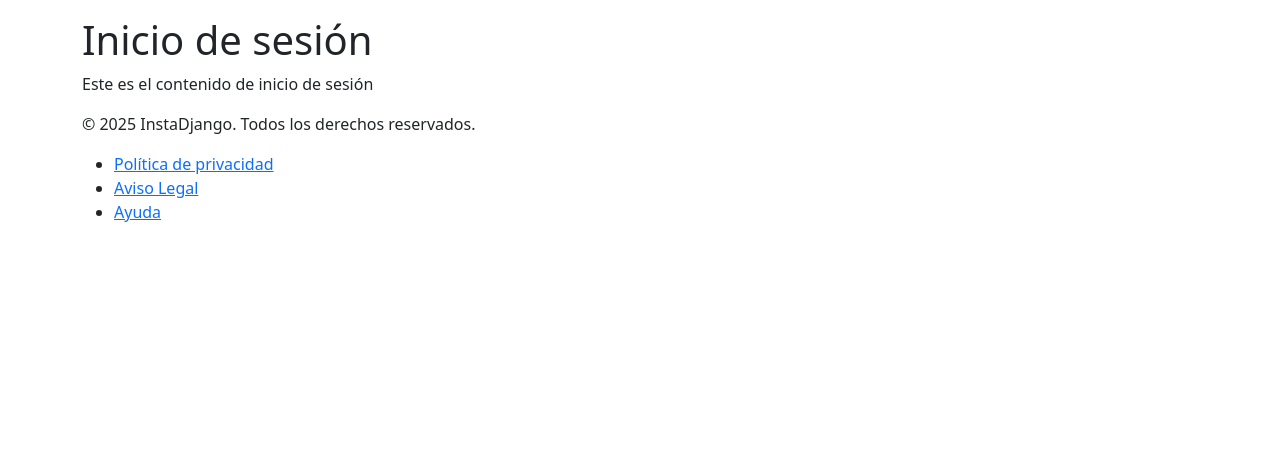
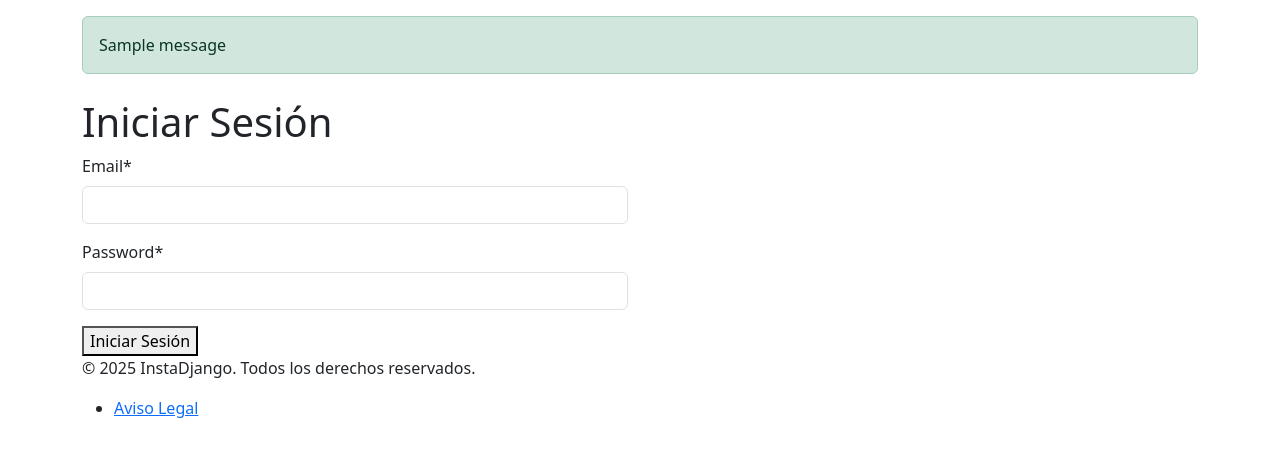
Before and after one commit to AlbertoSanzAlonso/Instagram, a Django app: page /login/ in a window 1280 px wide. Shown: the part 152-609 px from the top of the page. Run offline with Django 5.2, Linux system fonts and the light colour scheme; tables that the repository leaves empty hold one stand-in row (values such as "Sample post"); one stand-in notice (Sample message) is shown; some libraries are stand-ins or nearby versions.

Commit message:
Formulario de registro, login y logout creados

```diff
--- a/instagram/forms.py
+++ b/instagram/forms.py
@@ -1,7 +1,8 @@
-from django.forms import ModelForm
+from django import forms
 from django.contrib.auth.models import User
 
-class RegistrationForm(ModelForm):
+class RegistrationForm(forms.ModelForm):
+    password = forms.CharField(widget=forms.PasswordInput())
     class Meta:
         model = User
         fields = [
@@ -9,4 +10,18 @@ class RegistrationForm(ModelForm):
             'username',
             'email',
             'password'
-            ]
+        ]
+
+    def save(self):
+        user = super().save(commit=True)
+        user.set_password(self.cleaned_data["password"])
+        user.save()
+
+        return user
+
+class LoginForm(forms.Form):
+    username = forms.CharField(label="Email")
+    password = forms.CharField(
+        label="Password",
+        widget=forms.PasswordInput()
+        )
--- a/instagram/templates/_includes/_footer.html
+++ b/instagram/templates/_includes/_footer.html
@@ -3,9 +3,7 @@
         <p>&copy; 2025 InstaDjango. Todos los derechos reservados.</p>
         <nav>
             <ul>
-                <li><a href="">Política de privacidad</a></li>
                 <li><a href="{% url 'legal' %}">Aviso Legal</a></li>
-                <li><a href="">Ayuda</a></li>
             </ul>
         </nav>
     </div>
--- a/instagram/templates/_includes/_header.html
+++ b/instagram/templates/_includes/_header.html
@@ -4,9 +4,14 @@
         <nav>
             <ul>
                 <li><a href="{% url 'home' %}">Inicio</a></li>
-                <li><a href="{% url 'login' %}">Login</a></li>
-                <li><a href="{% url 'register' %}">Registro</a></li>
+                {% if not request.user.is_authenticated %}
+                    <li><a href="{% url 'login' %}">Login</a></li>
+                    <li><a href="{% url 'register' %}">Registro</a></li>
+                {% endif %}
                 <li><a href="{% url 'contact' %}">Contacto</a></li>
+                {% if request.user.is_authenticated %}
+                    <li><a href="{% url 'logout' %}">Log out</a></li>
+                {% endif %}
             </ul>
         </nav>
     </div>
--- /dev/null
+++ b/instagram/templates/_includes/_messages.html
@@ -0,0 +1,18 @@
+<div class="row mt-2 mb-2">
+    <div class="col-sm">
+        {% for message in messages %}
+        <div class="alert
+            {% if message.tags %}
+                {% if message.tags == 'error' %}
+                    alert-danger
+                {% else %}
+                    alert-{{ message.tags }}
+                {% endif %}
+                {% else %}
+                    alert-info
+                {% endif %}">
+        {{ message }}
+        </div>
+        {% endfor %}
+    </div>
+</div>
--- a/instagram/templates/general/contact.html
+++ b/instagram/templates/general/contact.html
@@ -4,6 +4,7 @@
 
 {% block page_content %}
     <div class="container">
+        {% include "_includes/_messages.html" %}
         <h1>Contacta</h1>
         <p>Esta es la página de contacto</p>
     </div>
--- a/instagram/templates/general/home.html
+++ b/instagram/templates/general/home.html
@@ -4,6 +4,7 @@
 
 {% block page_content %}
     <div class="container">
+        {% include "_includes/_messages.html" %}
         <h1>Bienvenido a Instagram Clone</h1>
         <p>Esta es la página de inicio</p>
     </div>
--- a/instagram/templates/general/legal.html
+++ b/instagram/templates/general/legal.html
@@ -4,6 +4,7 @@
 
 {% block page_content %}
     <div class="container">
+        {% include "_includes/_messages.html" %}
         <h1>Aviso Legal</h1>
         <p>Esta es la página de Aviso Legal</p>
     </div>
--- a/instagram/templates/general/login.html
+++ b/instagram/templates/general/login.html
@@ -1,10 +1,21 @@
 {% extends "general/layout.html" %}
+{% load crispy_forms_tags %}
 
 {% block head_title %}Login{% endblock %}
 
 {% block page_content %}
     <div class="container">
-        <h1>Inicio de sesión</h1>
-        <p>Este es el contenido de inicio de sesión</p>
+        {% include "_includes/_messages.html" %}
+        <form method="post">
+            {% csrf_token %}
+            <h1>Iniciar Sesión</h1>
+            <div class="row">
+                <div class="col-12 col-sm-6">
+                  {{ form.username|as_crispy_field }}
+                  {{ form.password|as_crispy_field }}
+                </div>
+              </div>
+            <button type="submit">Iniciar Sesión</button>
+        </form>
     </div>
 {% endblock %}
--- a/instagram/urls.py
+++ b/instagram/urls.py
@@ -17,13 +17,14 @@ Including another URLconf
 from django.contrib import admin
 from django.urls import path
 
-from instagram.views import HomeView, LoginView, RegisterView, LegalView, ContactView
+from instagram.views import HomeView, LoginView, RegisterView, LegalView, ContactView, logout_view
 
 
 urlpatterns = [
     path('admin/', admin.site.urls),
     path('', HomeView.as_view(), name='home'),
     path('login/', LoginView.as_view(), name='login'),
+    path('logout/', logout_view, name='logout'),
     path('register/', RegisterView.as_view(), name='register'),
     path('legal/', LegalView.as_view(), name='legal'),
     path('contact/', ContactView.as_view(), name='contact'),
--- a/instagram/views.py
+++ b/instagram/views.py
@@ -2,7 +2,11 @@ from django.views.generic import CreateView
 from django.views.generic import TemplateView
 from django.urls import reverse_lazy
 from django.contrib.auth.models import User
-from .forms import RegistrationForm
+from .forms import RegistrationForm, LoginForm
+from django.contrib import messages
+from django.views.generic.edit import FormView
+from django.contrib.auth import authenticate, login, logout
+from django.http import HttpResponseRedirect
 
 
 # Create your views here.
@@ -11,16 +15,36 @@ class HomeView(TemplateView):
     template_name = 'general/home.html'
 
 
-class LoginView(TemplateView):
+class LoginView(FormView):
     template_name = 'general/login.html'
+    # model = User
+    # success_url = reverse_lazy('home')
+    form_class = LoginForm
+
+    def form_valid(self, form):
+        username = form.cleaned_data['username']
+        password = form.cleaned_data['password']
+        user = authenticate(username=username, password=password)
+
+        if user is not None:
+            login(self.request, user)
+            messages.add_message(self.request, messages.SUCCESS, f'Bienvenido {user.username}')
+            return HttpResponseRedirect(reverse_lazy('home'))
+        else:
+            messages.add_message(self.request, messages.ERROR, "Usuario o contraseña incorrecta.")
+            return super(LoginView, self).form_invalid(form)
 
 
 class RegisterView(CreateView):
+    template_name = 'general/register.html'
     model = User
-    template_name = 'general/register.html'
-    # fields = ['first_name', 'username', 'email', 'password']
+    success_url = reverse_lazy('login')
     form_class = RegistrationForm
-    success_url = reverse_lazy('home')
+
+    def form_valid(self, form):
+        messages.add_message(self.request, messages.SUCCESS, "Usuario creado correctamente.")
+        return super(RegisterView, self).form_valid(form)
+
 
 
 
@@ -29,3 +53,10 @@ class LegalView(TemplateView):
 
 class ContactView(TemplateView):
     template_name = 'general/contact.html'
+
+
+
+def logout_view(request):
+    logout(request)
+    messages.add_message(request, messages.INFO, "Has cerrado sesión correctamente.")
+    return HttpResponseRedirect(reverse_lazy('home'))
```
Also changed, not shown: instagram/templates/general/register.html (+13 -10 lines).
